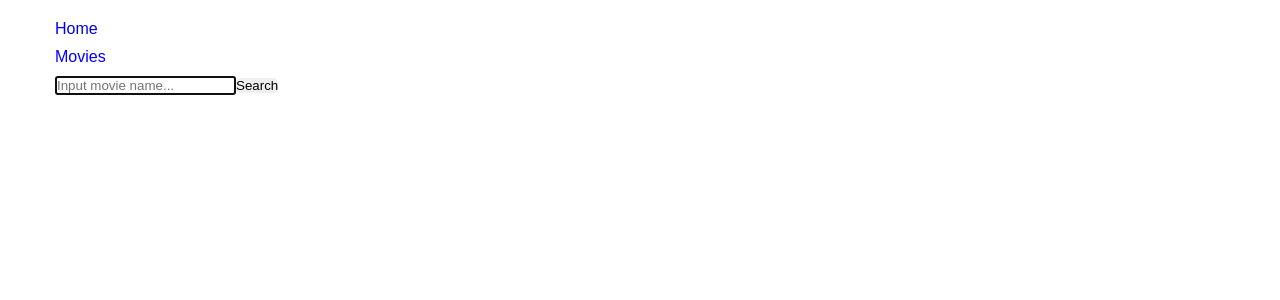
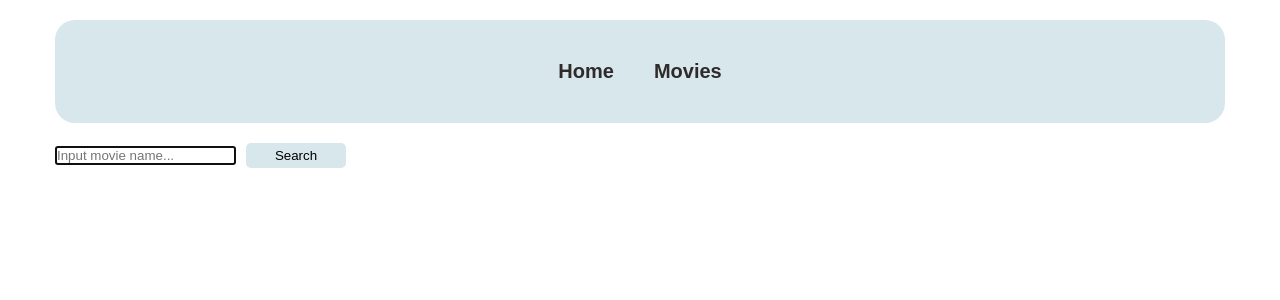
Before and after one commit to MarinaBoikova/goit-react-hw-05-movies, a React (Create React App) app: page /movies in a window 1280 px wide. Shown: the top 300 px of the page. Built offline with nearby package versions, Linux system fonts and the light colour scheme.

Commit message:
add style for App

```diff
--- a/src/commons/Button/Button.jsx
+++ b/src/commons/Button/Button.jsx
@@ -1,62 +1,62 @@
-import PropTypes from 'prop-types';
+// import PropTypes from 'prop-types';
 
-const btnStyles = {
-  display: 'flex',
-  alignItems: 'center',
-  justifyContent: 'center',
-  padding: '12px 16px',
-  backgroundColor: '#FF6B0A',
-  border: 'none',
-  cursor: 'pointer',
-  transition: 'all 200ms',
-  '&:not(:disabled):hover': {
-    boxShadow: '0px 4px 10px rgba(0, 0, 0, 0.25)',
-  },
-  '&:disabled': {
-    backgroundColor: '#FFE0B2',
-    cursor: 'not-allowed',
-  },
-  '& .image': {
-    marginRight: 10,
-  },
-  '& .heading': {
-    color: '#fff',
-    lineHeight: 1.2,
-  },
-};
+// const btnStyles = {
+//   display: 'flex',
+//   alignItems: 'center',
+//   justifyContent: 'center',
+//   padding: '12px 16px',
+//   backgroundColor: '#FF6B0A',
+//   border: 'none',
+//   cursor: 'pointer',
+//   transition: 'all 200ms',
+//   '&:not(:disabled):hover': {
+//     boxShadow: '0px 4px 10px rgba(0, 0, 0, 0.25)',
+//   },
+//   '&:disabled': {
+//     backgroundColor: '#FFE0B2',
+//     cursor: 'not-allowed',
+//   },
+//   '& .image': {
+//     marginRight: 10,
+//   },
+//   '& .heading': {
+//     color: '#fff',
+//     lineHeight: 1.2,
+//   },
+// };
 
-const defineStyles = isGray => ({
-  ...btnStyles,
-  backgroundColor: isGray ? '#BDBDBD' : '#FF6B0A',
-});
+// const defineStyles = isGray => ({
+//   ...btnStyles,
+//   backgroundColor: isGray ? '#BDBDBD' : '#FF6B0A',
+// });
 
-const Button = props => {
-  const {
-    text,
-    icon,
-    onClick = () => {},
-    type = 'button',
-    disabled = false,
-    isGray = false,
-  } = props;
+// const Button = props => {
+//   const {
+//     text,
+//     icon,
+//     onClick = () => {},
+//     type = 'button',
+//     disabled = false,
+//     isGray = false,
+//   } = props;
 
-  const finalStyles = defineStyles(isGray);
+//   const finalStyles = defineStyles(isGray);
 
-  return (
-    <button css={finalStyles} type={type} onClick={onClick} disabled={disabled}>
-      {icon && <img className="image" src={icon} alt={text} />}
-      <span className="heading">{text}</span>
-    </button>
-  );
-};
+//   return (
+//     <button css={finalStyles} type={type} onClick={onClick} disabled={disabled}>
+//       {icon && <img className="image" src={icon} alt={text} />}
+//       <span className="heading">{text}</span>
+//     </button>
+//   );
+// };
 
-Button.propTypes = {
-  text: PropTypes.string.isRequired,
-  icon: PropTypes.oneOfType([PropTypes.string, PropTypes.bool]),
-  onClick: PropTypes.func,
-  type: PropTypes.string,
-  disabled: PropTypes.bool,
-  isGray: PropTypes.bool,
-};
+// Button.propTypes = {
+//   text: PropTypes.string.isRequired,
+//   icon: PropTypes.oneOfType([PropTypes.string, PropTypes.bool]),
+//   onClick: PropTypes.func,
+//   type: PropTypes.string,
+//   disabled: PropTypes.bool,
+//   isGray: PropTypes.bool,
+// };
 
-export default Button;
+// export default Button;
--- a/src/components/MoviesList/MoviesList.jsx
+++ b/src/components/MoviesList/MoviesList.jsx
@@ -1,22 +1,20 @@
 import { Link, useLocation } from 'react-router-dom';
+import s from './MoviesList.module.css';
 
 const MoviesList = ({ movies }) => {
-  // const match = useRouteMatch();
-  // console.log(match);
   const location = useLocation();
-  // console.log(location);
 
   return (
     <>
       <ul>
         {movies.map(({ id, original_title, original_name }) => (
-          <li key={id}>
-            {/* <Link to={`${match.url}/${id}`}> */}
+          <li className={s.movieItem} key={id}>
             <Link
               to={{
                 pathname: `/movies/${id}`,
                 state: { from: location },
               }}
+              className={s.movieLink}
             >
               <p> {original_title ? original_title : original_name}</p>
             </Link>
--- /dev/null
+++ b/src/components/MoviesList/MoviesList.module.css
@@ -0,0 +1,7 @@
+.movieItem {
+  color: black;
+  margin-bottom: 5px;
+}
+.movieLink {
+  color: black;
+}
--- a/src/components/NavigationBar/NavItem/NavItem.jsx
+++ b/src/components/NavigationBar/NavItem/NavItem.jsx
@@ -6,7 +6,7 @@ const NavItem = ({ name, path }) => {
   return (
     <NavLink
       to={path}
-      style={{ display: 'block', marginBottom: 10 }}
+      className={s.navigationLink}
       activeClassName={s.activePage}
       exact
     >
--- a/src/components/NavigationBar/NavigationBar.jsx
+++ b/src/components/NavigationBar/NavigationBar.jsx
@@ -1,10 +1,10 @@
 // import PropTypes from 'prop-types';
-
+import s from './NavigationBar.module.css';
 import NavItem from './NavItem/NavItem';
 
 const NavigationBar = () => (
   <>
-    <nav>
+    <nav className={s.navigationBar}>
       <NavItem path="/" name={'Home'} />
       <NavItem path="/movies" name={'Movies'} />
     </nav>
--- a/src/components/NavigationBar/NavigationBar.module.css
+++ b/src/components/NavigationBar/NavigationBar.module.css
@@ -1,3 +1,24 @@
 .activePage {
   color: blue;
 }
+.navigationBar {
+  display: flex;
+  justify-content: center;
+  position: sticky;
+  z-index: 100;
+  top: 0;
+  left: 0;
+  padding: 30px 0;
+  background: #d8e7ec;
+  border-radius: 20px;
+  margin-bottom: 20px;
+}
+.navigationLink {
+  display: inline-block;
+  text-decoration: none;
+  padding: 10px 20px;
+  font-weight: 500;
+  font-size: 20px;
+  font-weight: 600;
+  color: #2f2b2b;
+}
--- a/src/pages/HomePage/HomePage.jsx
+++ b/src/pages/HomePage/HomePage.jsx
@@ -12,7 +12,7 @@ const HomePage = () => {
   }, []);
   return (
     <>
-      <h1>Tranding today</h1>
+      <h1 style={{ fontSize: '20px', marginBottom: '10px' }}>Tranding today</h1>
       <MoviesList movies={movies} />
     </>
   );
--- a/src/pages/MovieDetailsPage/MovieDetailsPage.jsx
+++ b/src/pages/MovieDetailsPage/MovieDetailsPage.jsx
@@ -1,5 +1,5 @@
 import { lazy, Suspense } from 'react';
-import Button from 'commons/Button/Button';
+// import Button from 'commons/Button/Button';
 import { useState, useEffect } from 'react';
 import {
   Switch,
@@ -47,7 +47,22 @@ const MovieDetailsPage = () => {
     <>
       {movie && (
         <>
-          <Button text="Go back" onClick={handleOnClick} />
+          {/* <Button
+            text="Go back"
+            onClick={handleOnClick}
+            style={{ width: '300px' }}
+          /> */}
+          <button
+            onClick={handleOnClick}
+            style={{
+              width: '100px',
+              height: '25px',
+              background: '#d8e7ec',
+              marginBottom: '10px',
+            }}
+          >
+            Go back
+          </button>
           {movie.poster_path && (
             <img
               className={s.image}
@@ -57,17 +72,18 @@ const MovieDetailsPage = () => {
           )}
           <div className={s.contentWrap}>
             {' '}
-            <h2>{movie.original_title || movie.original_name}</h2>
+            <h2 className={s.titleMovie}>
+              {movie.original_title || movie.original_name}
+            </h2>
             <span>User Score : </span>
             <span> {movie.vote_average * 10} %</span>
             <h2 className={s.subtitle}>Owerviev</h2>
             <p className={s.description}>{movie.overview}</p>
-            <h2>Genres</h2>
-            <p>genres</p>
+            <h2 className={s.titleGenres}>Genres</h2>
             {/* {console.log(movie?.genres?.map(genre => genre.name).join(' | '))} */}
             <p>{movie?.genres?.map(genre => genre.name).join(' | ')}</p>
           </div>
-          <h2> Additional information</h2>
+          <h2 className={s.titleAdditional}> Additional information</h2>
           <nav className={s.navDetailsWrap}>
             <NavLink
               // to={`${url}/cast`}
--- a/src/pages/MovieDetailsPage/MovieDetailsPage.module.css
+++ b/src/pages/MovieDetailsPage/MovieDetailsPage.module.css
@@ -2,7 +2,7 @@
   position: absolute;
   width: 200px;
   height: 250px;
-  border-radius: 30px 0px;
+  border-radius: 20px;
   top: 150px;
   right: 10px;
   object-fit: cover;
@@ -14,14 +14,29 @@
   border: 1px solid #fff;
   border-radius: 30px 0px;
 }
+.titleMovie {
+  font-size: 18px;
+  min-width: 100px;
+  margin-bottom: 10px;
+}
 .subtitle {
-  font-size: 20px;
+  font-size: 18px;
   margin-bottom: 10px;
+  margin-top: 10px;
 }
 .description {
   margin-bottom: 10px;
   display: block;
   width: 200px;
+}
+.titleGenres {
+  font-size: 18px;
+  margin-bottom: 10px;
+}
+.titleAdditional {
+  font-size: 18px;
+  margin-bottom: 10px;
+  margin-top: 10px;
 }
 .activePage {
   color: blue;
@@ -30,7 +45,13 @@
   display: flex;
 }
 .navDetailsLink {
-  color: brown;
+  padding-top: 5px;
+  text-align: center;
+  border-radius: 10px;
+  width: 100px;
+  height: 25px;
+  background: #d8e7ec;
+  color: black;
   text-decoration: none;
   margin-right: 15px;
   display: block;
--- a/src/pages/MoviesPage/MoviesPage.jsx
+++ b/src/pages/MoviesPage/MoviesPage.jsx
@@ -44,7 +44,17 @@ const MoviePage = () => {
             placeholder="Input movie name..."
             ref={inputRef}
           />
-          <button type="submit">Search</button>
+          <button
+            type="submit"
+            style={{
+              width: '100px',
+              height: '25px',
+              marginLeft: '10px',
+              background: '#d8e7ec',
+            }}
+          >
+            Search
+          </button>
         </form>
       </div>
       <MoviesList movies={movies} />
```
